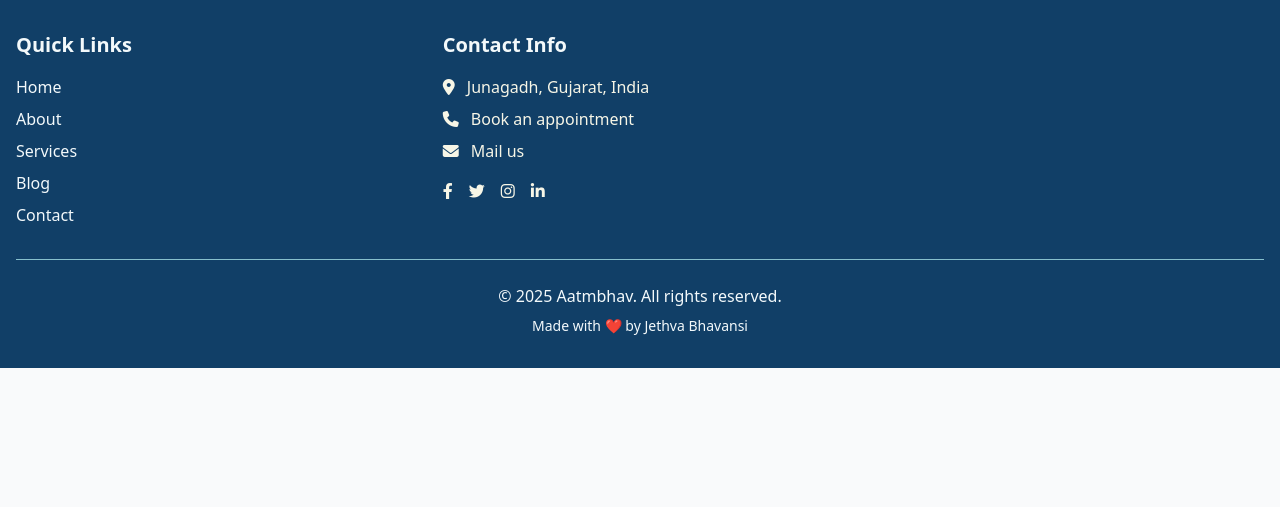
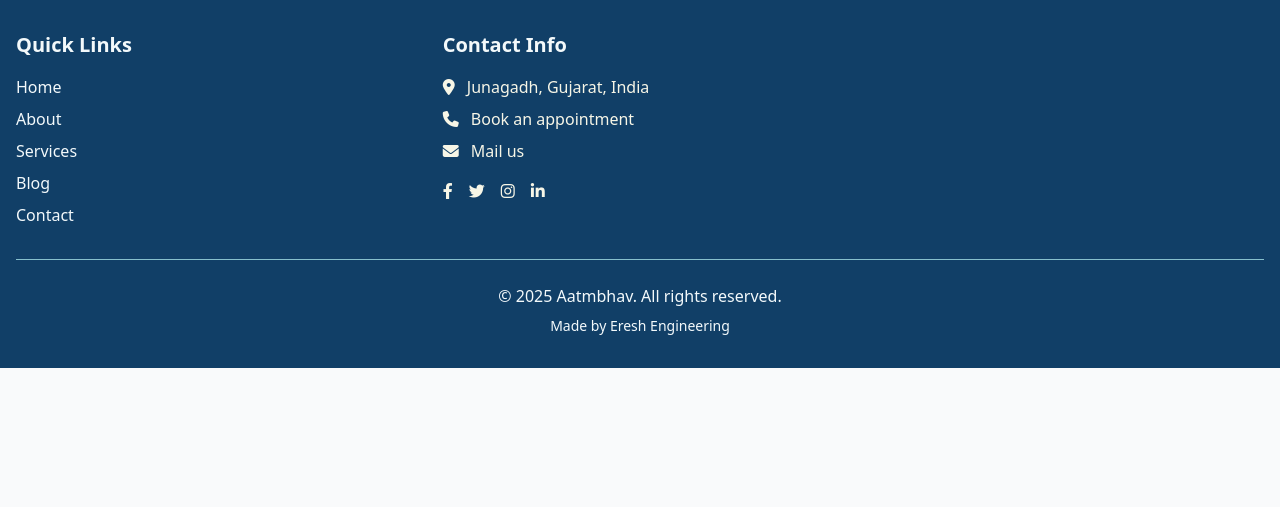
Before and after one commit to Kav77Gajjar/EreshEngineeringCompany, a Django app: page /blog/ in a window 1280 px wide. Shown: the part 73-580 px from the top of the page. Run offline with Django 5.2, Linux system fonts and the light colour scheme; data that the repository does not hold is empty; some libraries are stand-ins or nearby versions.

Commit message:
change in footer

```diff
--- a/acc/templates/article.html
+++ b/acc/templates/article.html
@@ -279,7 +279,7 @@
             </div>
             <div class="border-t border-gray-400 mt-8 pt-6 text-center">
                 <p>&copy; 2025 Aatmbhav. All rights reserved.</p>
-                <p class="text-sm mt-2">Made with ❤️ by Jethva Bhavansi</p>
+                <p class="text-sm mt-2">Made by Eresh Engineering</p>
             </div>
         </div>
     </footer>
--- a/acc/templates/morecards.html
+++ b/acc/templates/morecards.html
@@ -231,7 +231,7 @@
             </div>
             <div class="border-t border-[#87C0CD] mt-8 pt-6 text-center text-[#F3F9FB]">
                 <p>&copy; 2025 Aatmbhav. All rights reserved.</p>
-                <p class="text-sm mt-2">Made with ❤️ by Jethva Bhavansi</p>
+                <p class="text-sm mt-2">Made by Eresh Engineering</p>
             </div>
         </div>
     </footer>
--- a/acc/templates/service.html
+++ b/acc/templates/service.html
@@ -253,7 +253,7 @@
             </div>
             <div class="border-t border-[#87C0CD] mt-8 pt-6 text-center text-[#F3F9FB]">
                 <p>&copy; 2025 Aatmbhav. All rights reserved.</p>
-                <p class="text-sm mt-2">Made with ❤️ by Jethva Bhavansi</p>
+                <p class="text-sm mt-2">Made by Eresh Engineering</p>
             </div>
         </div>
     </footer>
```
